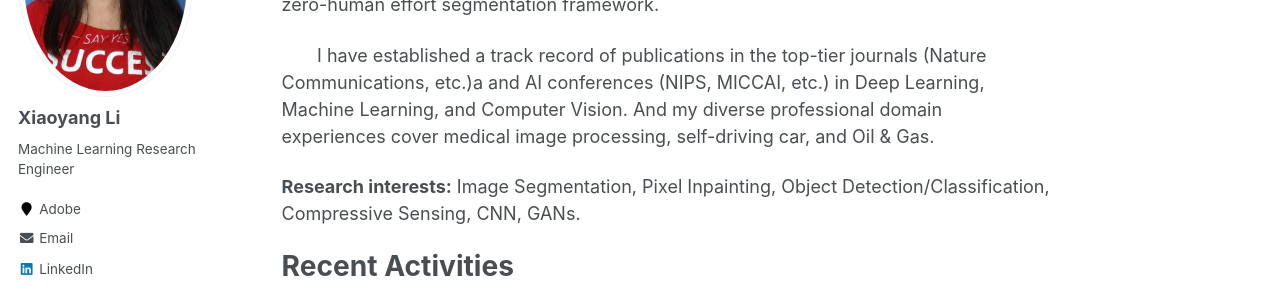
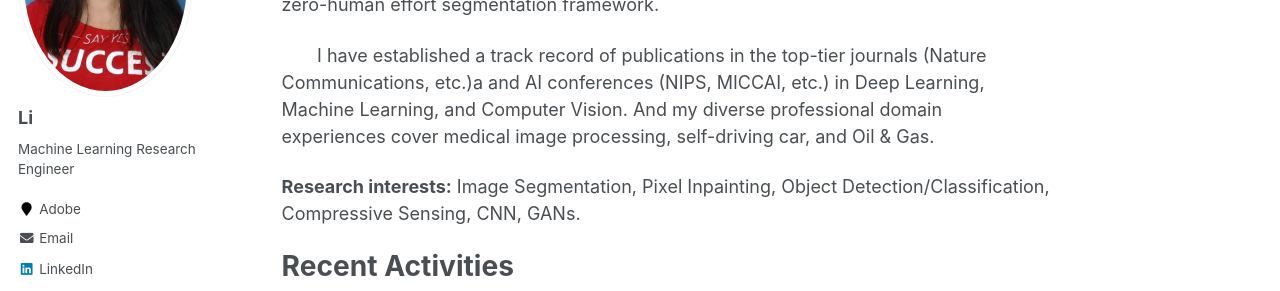
Before and after one commit to Xiaoyang-Rebecca/xiaoyang-rebecca.github.io, a Jekyll site: the page built from _pages/about.md, in a window 1280 px wide. Shown: the part 250-541 px from the top of the page. Built offline with Jekyll 4.4.1, drawn with Linux system fonts in a browser that asks for light colours; some web fonts are replaced.

Commit message:
Update _config.yml

```diff
--- a/_config.yml
+++ b/_config.yml
@@ -80,7 +80,7 @@ analytics:
 
 # Site Author
 author:
-  name             : "Xiaoyang Li"
+  name             : " Li"
   avatar           : "Rebeccca li.jpg"
   bio              : "Machine Learning Research Engineer"
   # location         : "Houston,TX"
```
